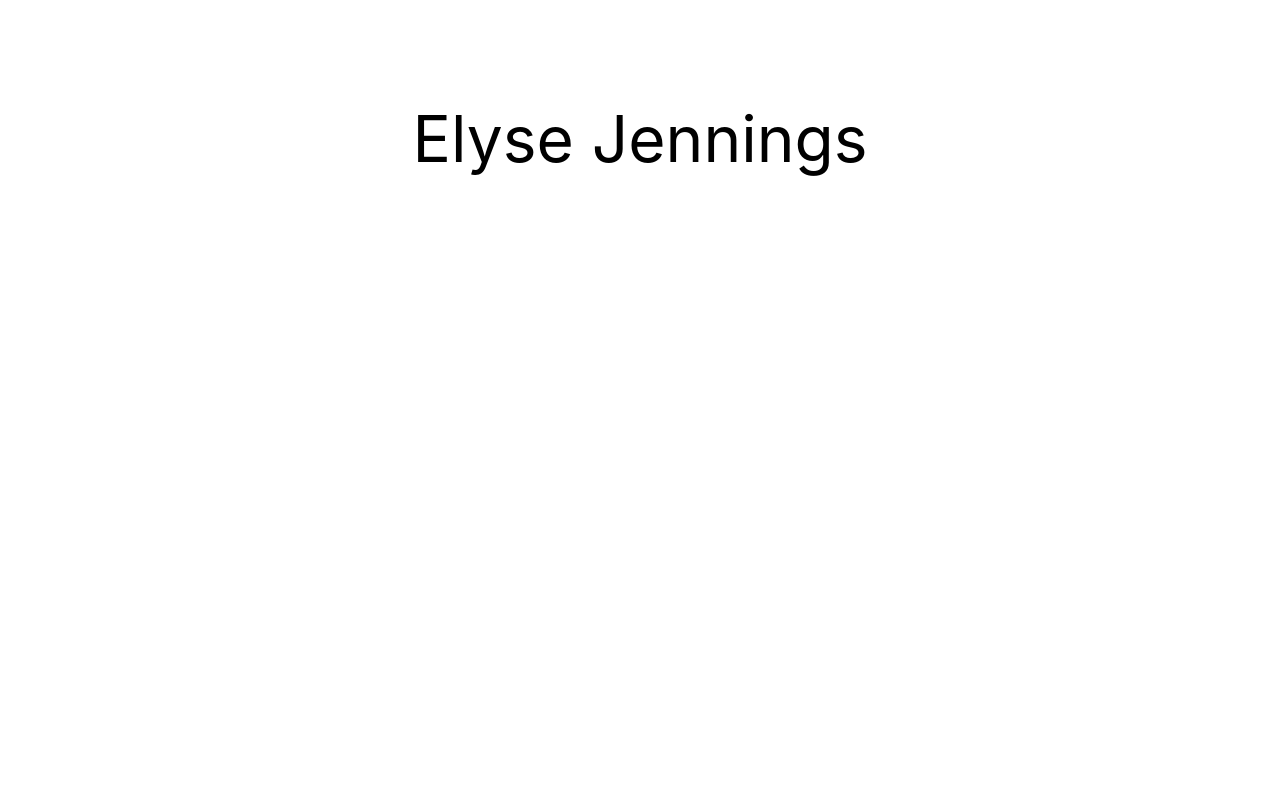
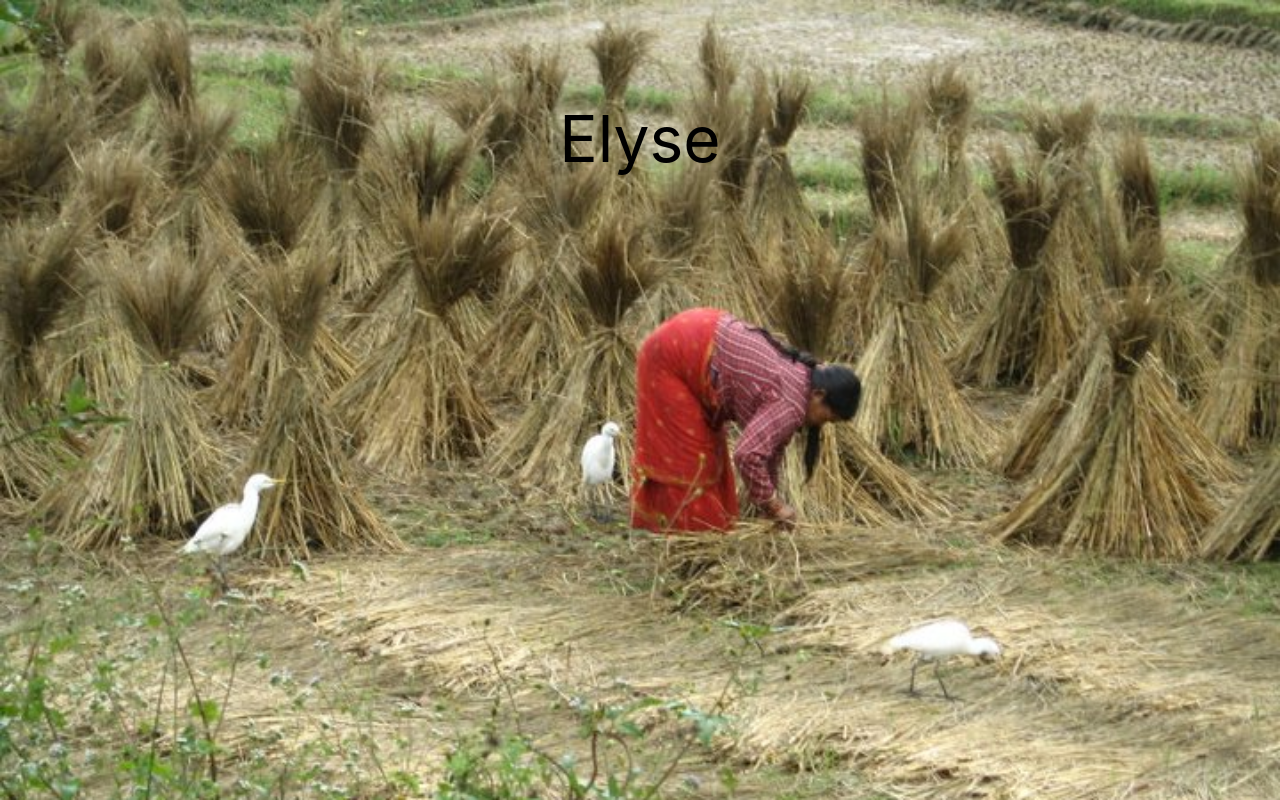
Before and after one commit to emilyjennings/elyse-portfolio, a React (Create React App) app: page / in a window 1280 px wide. Built offline with nearby package versions, Linux system fonts and the light colour scheme.

Commit message:
background

```diff
--- a/src/App.css
+++ b/src/App.css
@@ -1,5 +1,10 @@
 . {
   font-family: Arial;
+}
+
+body {
+  background-image: url("./components/img/nepal.jpg");
+  background-size: cover
 }
 
 .navtitle {
--- a/src/App.js
+++ b/src/App.js
@@ -3,7 +3,7 @@ import { BrowserRouter, Route } from "react-router-dom";
 
 import './App.css';
 
-import Header from './components/Header'
+import Home from './containers/Home'
 
 import { library } from '@fortawesome/fontawesome-svg-core'
 import { FontAwesomeIcon } from '@fortawesome/react-fontawesome'
@@ -19,7 +19,7 @@ class App extends Component {
     return (
       <BrowserRouter>
         <div className="app">
-          <Header />
+          <Home />
 
         </div>
       </BrowserRouter>
--- a/src/containers/Home.js
+++ b/src/containers/Home.js
@@ -1,14 +1,14 @@
 import React, { Component } from 'react';
 import $ from 'jquery'
 
-import Tiles from '../components/Tiles'
 import { FontAwesomeIcon } from '@fortawesome/react-fontawesome'
+import Header from '../components/Header'
 
 
 export default class Home extends Component {
 
   changeHeader = () => {
-    $('.navtitle').text("Hi, I'm Emily")
+    $('.navtitle').text("Elyse")
     $('.navsubtitle, a#e, a#a, a#g').hide()
     $('.navsubtitlestick').text("This is me")
     $('.navlinks').show()
@@ -16,12 +16,8 @@ export default class Home extends Component {
 
   backgroundChange = () => {
     $("body").css({
-      'background-color': '#262c2d',
-      'background-image':
-        `radial-gradient(#35CDD1 3%, transparent 0),
-        radial-gradient(#35CDD1 3%, transparent 0)`,
-      'background-size': '30px 30px',
-      'background-position': '0 0, 15px 15px'
+
+
     });
   }
 
@@ -100,11 +96,7 @@ export default class Home extends Component {
   render() {
     return (
       <div className="home">
-        <div className="homecaptionlast"><span id="okay">It's okay if you don't like my fonts.</span><span id="me"> This is me.</span></div>
-
-        < Tiles />
-
-        <div className="scrolldown">< FontAwesomeIcon icon={'angle-double-down'} /></div>
+        <Header />
       </div>
     );
   };
```
